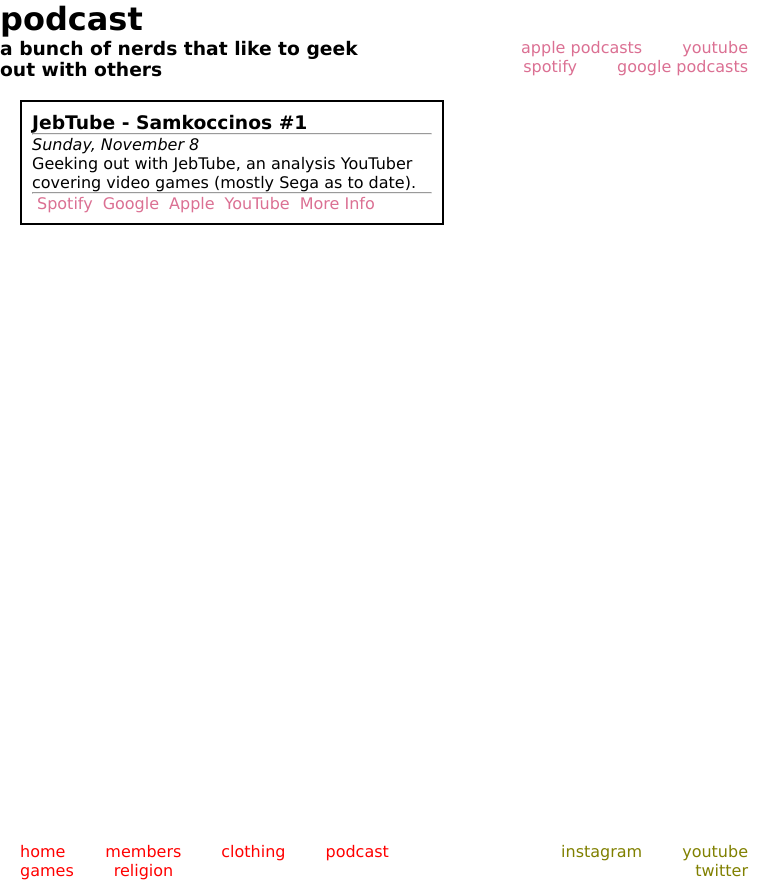
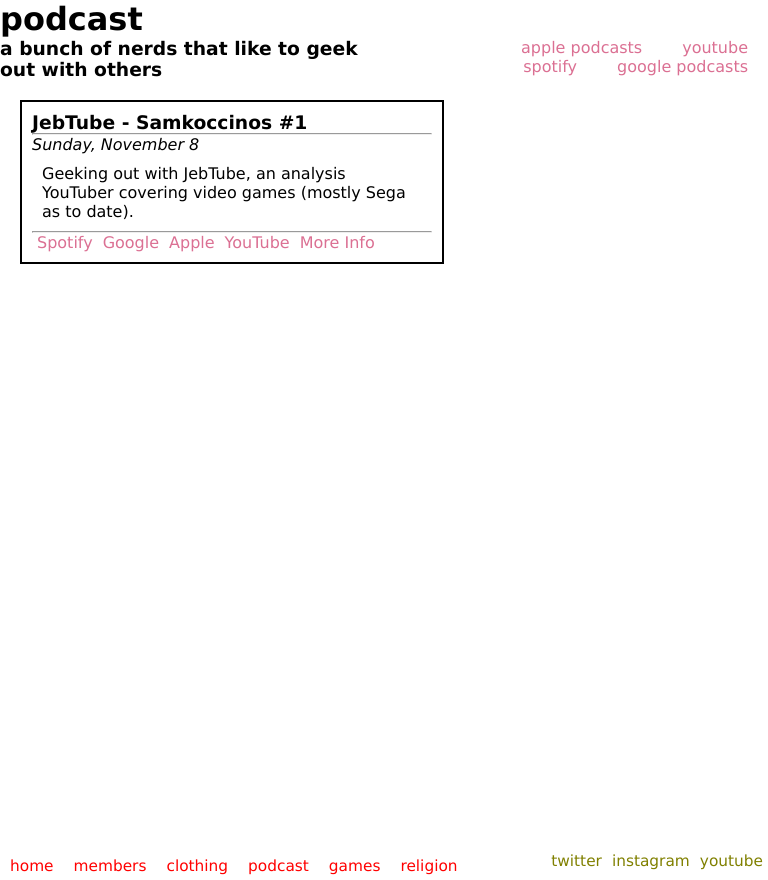
Before and after one commit to ssamkough/samkoccinos-website, a PHP site: page /podcast.php in a window 768 px wide. Run offline with PHP 8.4, Linux system fonts and the light colour scheme.

Commit message:
did most mobile mods for now

```diff
--- a/components/podcastItem.php
+++ b/components/podcastItem.php
@@ -4,7 +4,7 @@
         <h3 class=\"podcast-title\">$podcastTitle - Samkoccinos #$podcastNum</h3>
         <hr />
         <p class=\"podcast-published-date\">$podcastDate</p>
-        <p class=\"podcast-description\">$podcastDescription</p>
+        <p class=\"podcast-item-description\">$podcastDescription</p>
         <hr />
         <ul class=\"podcast-item-links\">
             <li><a class=\"podcast-spotify-link\" href=\"$podcastSpotify\">Spotify</a></li>
--- a/podcast.php
+++ b/podcast.php
@@ -5,7 +5,7 @@
       <div id="podcast-inner-container" class="inner-container">
         <div class="page-header">
           <h1>podcast</h1>
-          <div class="podcast-description">
+          <div class="podcast-page-description">
             <h3>a bunch of nerds that like to geek out with others</h3>
             <?php include './components/podcastLinks.php'; ?>
           </div>
--- a/styles/styles.css
+++ b/styles/styles.css
@@ -208,7 +208,7 @@
 }
 
 /* podcast */
-.podcast-description {
+.podcast-page-description {
   display: flex;
   justify-content: space-between;
 }
@@ -238,6 +238,10 @@
   padding: 10px;
   border: 2px solid black;
   max-width: 400px;
+}
+
+.podcast-item-description {
+  padding: 10px;
 }
 
 .podcast-published-date {
@@ -309,6 +313,18 @@
     font-size: 3.5vw;
   }
 
+  .page-links li {
+    padding: 5px;
+  }
+
+  .page-links li a {
+    padding: 5px;
+  }
+
+  .socials li a {
+    padding: 5px;
+  }
+
   #holy-book img {
     max-width: 50%;
   }
@@ -318,5 +334,24 @@
 }
 
 /* small devices (i.e. landscape phones) */
-@media (min-width: 576px) and (max-width: 767.98px) {
+@media (min-width: 576px) and (max-width: 768.1px) {
+  .nav {
+    font-size: 2vw;
+  }
+
+  .page-links li {
+    padding: 5px;
+  }
+
+  .page-links li a {
+    padding: 5px;
+  }
+
+  .socials li a {
+    padding: 5px;
+  }
+
+  #holy-book img {
+    max-width: 30%;
+  }
 }
```
Also changed, not shown: README.md.
